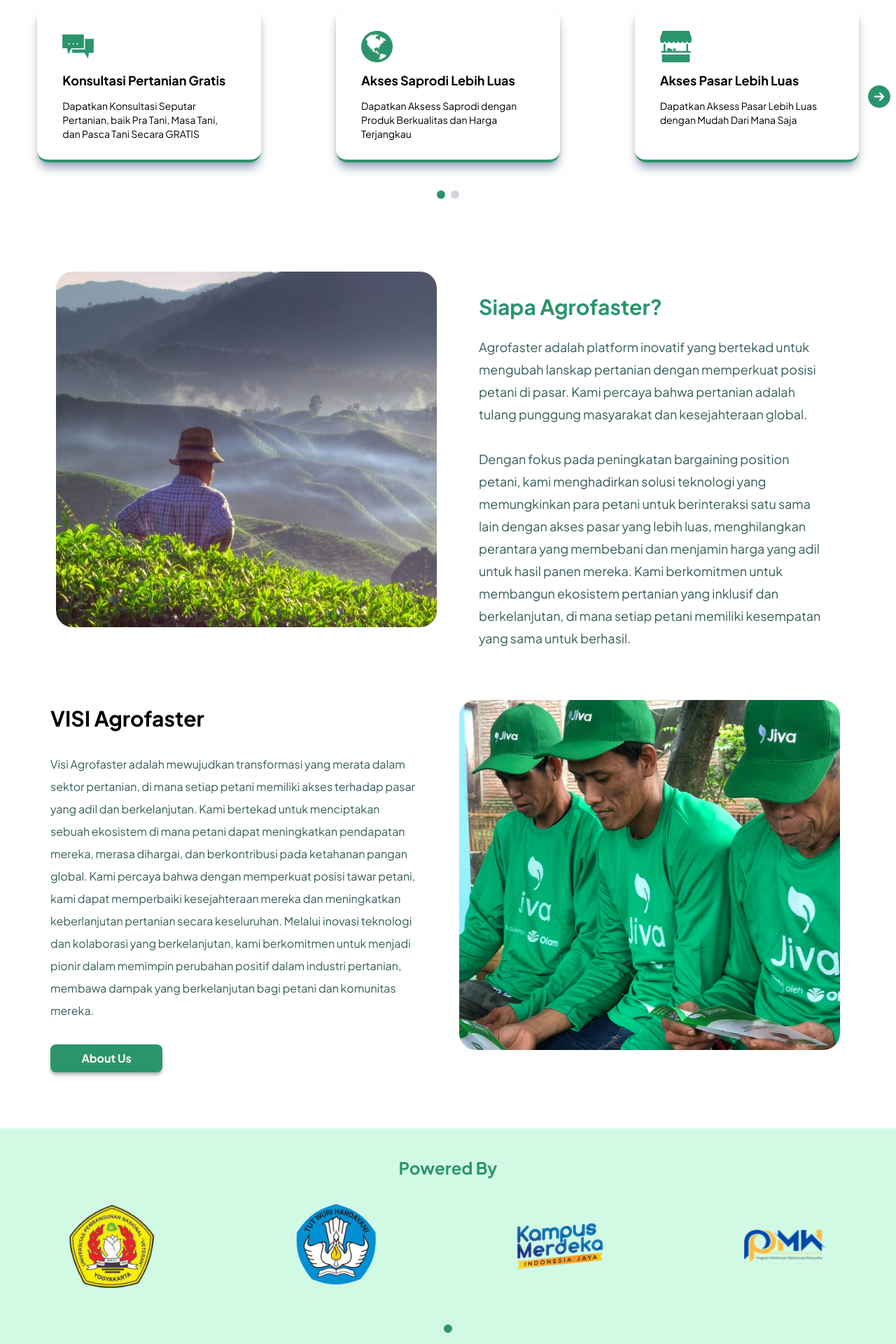
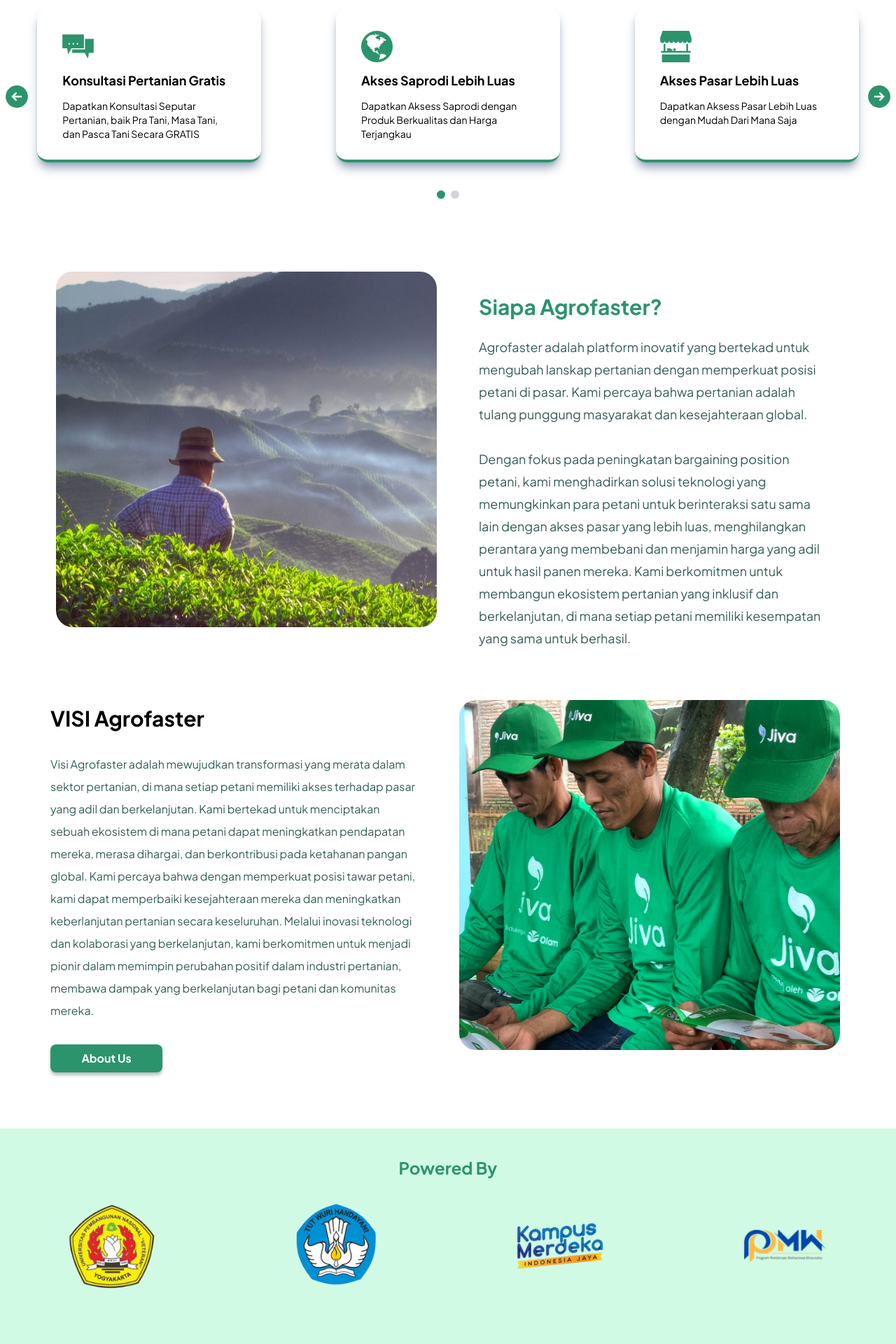
Before and after one commit to AbdanulIkhlas/agrofaster, a React (Vite) app: page / in a window 1280 px wide. Shown: the part 860-2780 px from the top of the page at 70% size. Built offline with nearby package versions, Linux system fonts and the light colour scheme.

Commit message:
update caraousel

```diff
--- a/src/components/fragments/Caraousel.jsx
+++ b/src/components/fragments/Caraousel.jsx
@@ -1,4 +1,4 @@
-import { useState, useEffect } from "react";
+import { useState, useEffect, useRef } from "react";
 import CardLayanan from "./CardLayanan";
 import PropTypes from "prop-types";
 import PoweredBy from "./PoweredBy";
@@ -12,6 +12,9 @@ const Carousel = ({
 }) => {
   const [currentSlide, setCurrentSlide] = useState(0);
   const [cardsPerSlide, setCardsPerSlide] = useState(3);
+  const [isTransitioning, setIsTransitioning] = useState(false);
+  const autoSlideInterval = useRef(null);
+  const slideRef = useRef(null);
 
   useEffect(() => {
     const handleResize = () => {
@@ -20,11 +23,11 @@ const Carousel = ({
       } else if (window.innerWidth >= 425 && window.innerWidth < 1024) {
         setCardsPerSlide(2);
       } else {
-        if(chooseFragment === "layanan"){
+        if (chooseFragment === "layanan") {
           setCardsPerSlide(3);
-        }else if(chooseFragment === "poweredBy"){
+        } else if (chooseFragment === "poweredBy") {
           setCardsPerSlide(4);
-        }else if(chooseFragment === "testimoni"){
+        } else if (chooseFragment === "testimoni") {
           setCardsPerSlide(2);
         }
       }
@@ -35,8 +38,28 @@ const Carousel = ({
     return () => window.removeEventListener("resize", handleResize);
   }, [chooseFragment]);
 
+  useEffect(() => {
+    autoSlideInterval.current = setInterval(slideRight, 3000);
+    return () => clearInterval(autoSlideInterval.current);
+  }, [currentSlide]);
+
+  useEffect(() => {
+    if (isTransitioning) {
+      setTimeout(() => {
+        if (currentSlide === data.length / cardsPerSlide) {
+          setIsTransitioning(false);
+          setCurrentSlide(0);
+        } else if (currentSlide === -1) {
+          setIsTransitioning(false);
+          setCurrentSlide(data.length / cardsPerSlide - 1);
+        } else {
+          setIsTransitioning(false);
+        }
+      }, 700);
+    }
+  }, [currentSlide, isTransitioning, data.length, cardsPerSlide]);
+
   const totalSlides = Math.ceil(data.length / cardsPerSlide);
-
   const bgVariant =
     chooseFragment === "layanan"
       ? "bg-[#2C946C]"
@@ -45,29 +68,60 @@ const Carousel = ({
       : "bg-[#2C946C]";
 
   const slideLeft = () => {
-    setCurrentSlide((prevSlide) => (prevSlide > 0 ? prevSlide - 1 : 0));
+    clearInterval(autoSlideInterval.current);
+    setCurrentSlide((prevSlide) =>
+      prevSlide > 0 ? prevSlide - 1 : totalSlides - 1
+    );
+    setIsTransitioning(true);
   };
 
   const slideRight = () => {
+    clearInterval(autoSlideInterval.current);
     setCurrentSlide((prevSlide) =>
-      prevSlide < totalSlides - 1 ? prevSlide + 1 : totalSlides - 1
+      prevSlide < totalSlides - 1 ? prevSlide + 1 : 0
     );
+    setIsTransitioning(true);
   };
 
   const goToSlide = (index) => {
+    clearInterval(autoSlideInterval.current);
     setCurrentSlide(index);
+    setIsTransitioning(true);
+  };
+
+  const handleTouchStart = (e) => {
+    clearInterval(autoSlideInterval.current);
+    const touchStartX = e.touches[0].clientX;
+    slideRef.current = touchStartX;
+  };
+
+  const handleTouchMove = (e) => {
+    if (!slideRef.current) return;
+    const touchCurrentX = e.touches[0].clientX;
+    const distance = touchCurrentX - slideRef.current;
+    if (distance > 50) {
+      slideLeft();
+      slideRef.current = null;
+    } else if (distance < -50) {
+      slideRight();
+      slideRef.current = null;
+    }
   };
 
   return (
-    <div className="relative w-full">
+    <div
+      className="relative w-full"
+      onTouchStart={handleTouchStart}
+      onTouchMove={handleTouchMove}
+    >
       <div className="flex items-center overflow-hidden">
         {/* button left */}
         <button
           className={`absolute left-2 z-10 bg-transparent transition-opacity duration-500 ${
-            currentSlide === 0 ? "opacity-0 pointer-events-none" : "opacity-100"
+            totalSlides === 1 ? "opacity-0 pointer-events-none" : "opacity-100"
           }`}
           onClick={slideLeft}
-          disabled={currentSlide === 0}
+          disabled={isTransitioning}
         >
           <img
             src={srcLeftButtonPath}
@@ -78,8 +132,14 @@ const Carousel = ({
         {/* card slider */}
         <div className="w-full overflow-hidden">
           <div
-            className="flex justify-start transition-transform duration-700 ease-in-out"
-            style={{ transform: `translateX(-${currentSlide * 100}%)` }}
+            className={`flex transition-transform duration-700 ease-in-out ${
+              isTransitioning ? "" : "transition-none"
+            }`}
+            style={{
+              transform: `translateX(-${
+                (currentSlide * 100) / cardsPerSlide
+              }%)`,
+            }}
           >
             {data.map((item) => {
               if (chooseFragment === "layanan") {
@@ -91,8 +151,7 @@ const Carousel = ({
                     <CardLayanan {...item} />
                   </div>
                 );
-              }
-              else if (chooseFragment === "poweredBy") {
+              } else if (chooseFragment === "poweredBy") {
                 return (
                   <div
                     key={item.id}
@@ -101,8 +160,7 @@ const Carousel = ({
                     <PoweredBy {...item} />
                   </div>
                 );
-              }
-              else if (chooseFragment === "testimoni") {
+              } else if (chooseFragment === "testimoni") {
                 return (
                   <div
                     key={item.id}
@@ -111,8 +169,7 @@ const Carousel = ({
                     <TestimoniCard {...item} />
                   </div>
                 );
-              }
-              else {
+              } else {
                 return null;
               }
             })}
@@ -121,12 +178,10 @@ const Carousel = ({
         {/* button right */}
         <button
           className={`absolute right-2 z-10 bg-transparent transition-opacity duration-500 ${
-            currentSlide >= totalSlides - 1
-              ? "opacity-0 pointer-events-none"
-              : "opacity-100"
+            totalSlides === 1 ? "opacity-0 pointer-events-none" : "opacity-100"
           }`}
           onClick={slideRight}
-          disabled={currentSlide >= totalSlides - 1}
+          disabled={isTransitioning}
         >
           <img
             src={srcRightButtonPath}
@@ -136,7 +191,11 @@ const Carousel = ({
         </button>
       </div>
       {/* bullets nav */}
-      <div className="flex justify-center mt-2 space-x-2">
+      <div
+        className={`flex justify-center mt-2 space-x-2 ${
+          totalSlides === 1 ? "opacity-0 pointer-events-none" : "opacity-100"
+        }`}
+      >
         {Array.from({ length: totalSlides }).map((_, index) => (
           <div
             key={index}
```
